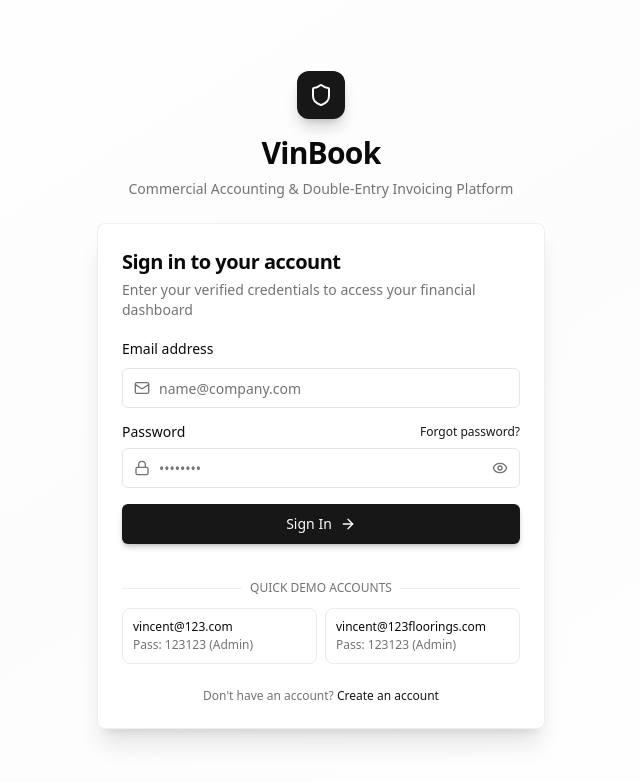
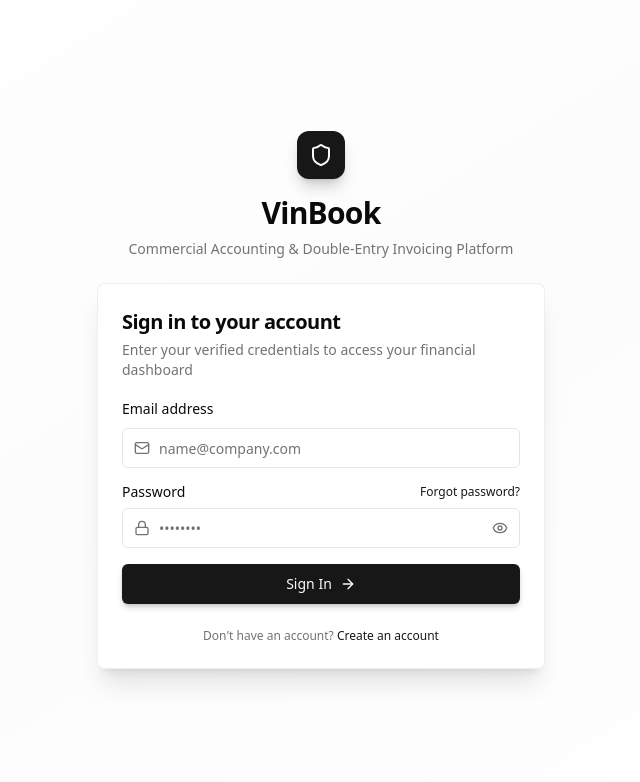
Before and after one commit to gandlsuperuser/VinBook, a Next.js app: page /login in a window 1280 px wide. Shown: the top 782 px of the page, without its empty margins (319-959 px from the left). Built offline with nearby package versions, Linux system fonts and the light colour scheme; no server answers.

Commit message:
Remove Quick Demo Account section from login page for clean enterprise production look

```diff
--- a/app/login/page.tsx
+++ b/app/login/page.tsx
@@ -52,12 +52,6 @@ function LoginForm() {
       setError("An unexpected error occurred. Please try again.");
       setIsLoading(false);
     }
-  };
-
-  const fillDemoAccount = (demoEmail: string, demoPass: string) => {
-    setEmail(demoEmail);
-    setPassword(demoPass);
-    setError("");
   };
 
   return (
@@ -172,39 +166,6 @@ function LoginForm() {
                 )}
               </Button>
             </form>
-
-            {/* Quick Demo Credentials */}
-            <div className="pt-2">
-              <div className="relative my-3">
-                <div className="absolute inset-0 flex items-center">
-                  <span className="w-full border-t border-border/60" />
-                </div>
-                <div className="relative flex justify-center text-xs uppercase">
-                  <span className="bg-card px-2 text-muted-foreground font-medium">
-                    Quick Demo Accounts
-                  </span>
-                </div>
-              </div>
-
-              <div className="grid grid-cols-2 gap-2">
-                <button
-                  type="button"
-                  onClick={() => fillDemoAccount("vincent@123.com", "123123")}
-                  className="text-left rounded-lg border border-border/80 p-2.5 hover:bg-muted/50 transition-colors text-xs space-y-0.5 group"
-                >
-                  <p className="font-medium text-foreground group-hover:text-primary">vincent@123.com</p>
-                  <p className="text-muted-foreground">Pass: 123123 (Admin)</p>
-                </button>
-                <button
-                  type="button"
-                  onClick={() => fillDemoAccount("vincent@123floorings.com", "123123")}
-                  className="text-left rounded-lg border border-border/80 p-2.5 hover:bg-muted/50 transition-colors text-xs space-y-0.5 group"
-                >
-                  <p className="font-medium text-foreground group-hover:text-primary">vincent@123floorings.com</p>
-                  <p className="text-muted-foreground">Pass: 123123 (Admin)</p>
-                </button>
-              </div>
-            </div>
           </CardContent>
 
           <CardFooter className="pt-0 justify-center">
```
